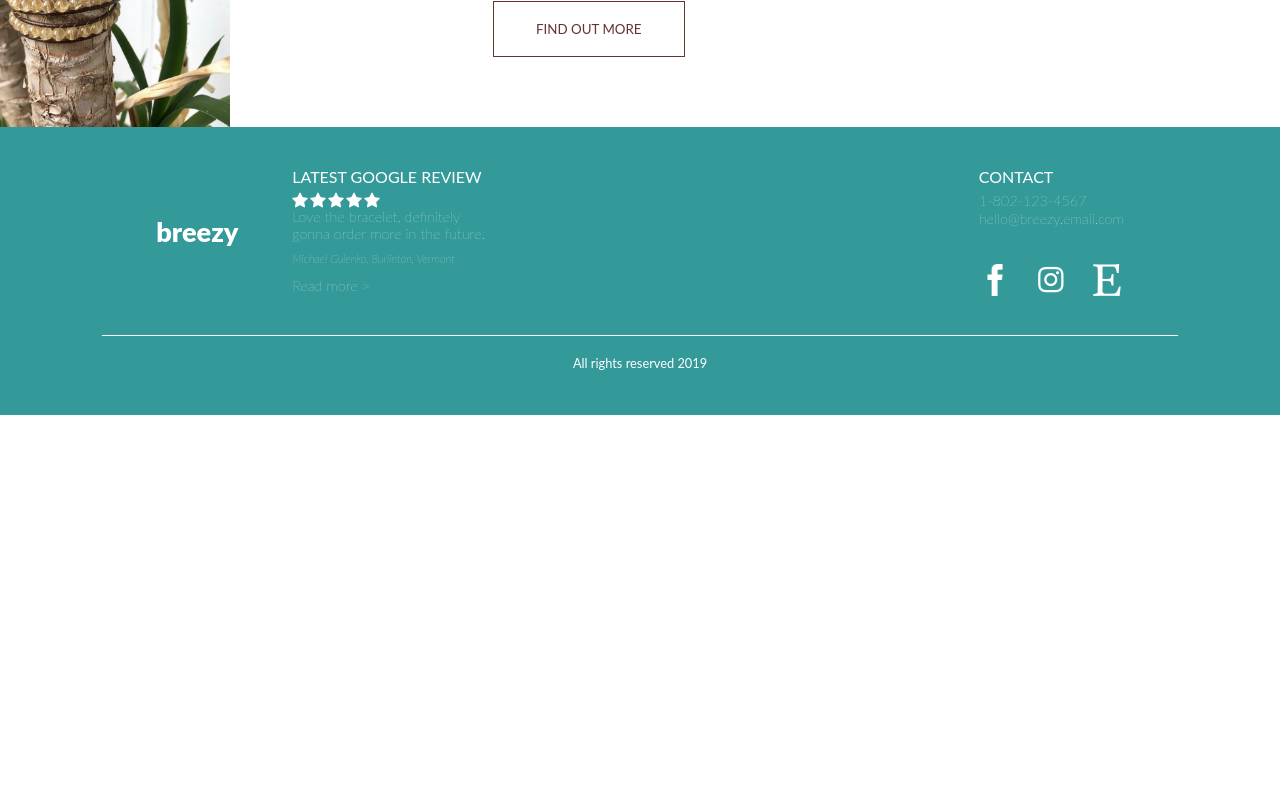
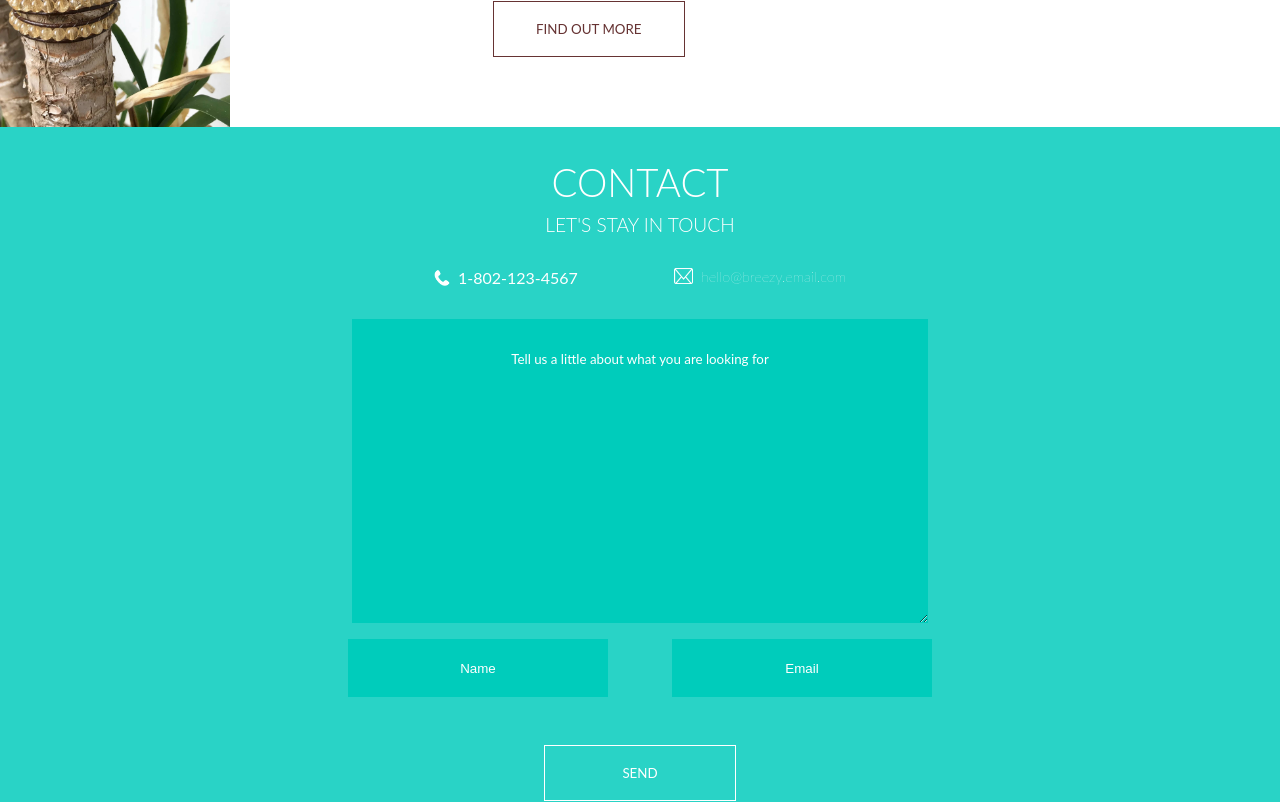
Before and after one commit to mgulenko/breezy, a React (Create React App) app in the folder breezy-v1/: page / in a window 1280 px wide. Shown: the part 2500-3302 px from the top of the page. Before the commit the page ends 2915 px from the top, so only its background shows below. Built offline with nearby package versions, Linux system fonts and the light colour scheme.

Commit message:
Implemented contact component and added it to the main page

```diff
--- a/breezy-v1/src/App.js
+++ b/breezy-v1/src/App.js
@@ -8,6 +8,7 @@ import MainSection from './home_page/MainSectionComponent.js';
 import SubSection from './home_page/SubSectionComponent.js';
 import AboutBlock from './home_page/AboutBlockComponent.js';
 import FooterComponent from './shared_components/footer/FooterComponent';
+import ContactComponent from './shared_components/contact/ContactComponent';
 
 
 class App extends Component {
@@ -59,6 +60,7 @@ class App extends Component {
               content     = 'The Golden Retriever is a large-sized gun dog that retrieves shot waterfowl, such as ducks and upland game birds, during hunting and shooting parties.'
               btnLabel    = 'FIND OUT MORE'
           />
+          <ContactComponent/>
           <FooterComponent/>
 
       </div>
--- /dev/null
+++ b/breezy-v1/src/shared_components/contact/ContactComponent.css
@@ -0,0 +1,59 @@
+.contactContainer
+{
+    display: flex;
+    flex-direction: column;
+}
+
+.contactInfoContainer
+{
+    display: flex;
+    flex-direction: row;
+    justify-content: center;
+}
+
+.contactHeader
+{
+    margin-top: 2rem;
+    margin-bottom: 0.5rem;
+    font-size: 2.4em;
+    font-weight: 300;
+}
+
+.contactSubHeader
+{
+    font-size: 1.2em;
+    font-weight: 300;
+    margin-bottom: 2rem;
+}
+
+
+.contactTextArea
+{
+    width: 40%;
+    height: 18em;
+    align-self: center;
+    font-family: 'Lato';
+    text-align: center;
+    padding: 2rem 2rem 2rem 2rem;
+    margin-bottom: 1rem;
+    margin-top: 2rem;
+    border: none;
+}
+
+input[name=name]
+{
+    width: 20%;
+    height: 3.5rem;
+    text-align: center;
+    border: none;
+    margin-right: 4rem
+
+}
+
+input[name=email]
+{
+    width: 20%;
+    height: 3.5rem;
+    text-align: center;
+    border: none;
+}
--- /dev/null
+++ b/breezy-v1/src/shared_components/contact/ContactComponent.js
@@ -0,0 +1,75 @@
+import React from 'react';
+import './ContactComponent.css'
+import { Palette } from '../../Definitions';
+import ImgPhone from '../../res/icons/phone-icon.png'
+import ImgEmail from '../../res/icons/email-icon.png'
+
+const contactComponent = (props)=>
+{
+    //main cotainer styles
+    const styleContainer =
+    {
+        backgroundColor     : Palette.SecondaryColor,
+        color               : Palette.OnSecondaryColor,
+    };
+
+    //link styles
+    const styleLink =
+    {
+        color: Palette.OnSecondaryColor,
+        textDecoration: 'none',
+    }
+
+     //button alignment
+     const styleButton =
+     {
+         alignSelf: 'center',
+         marginBottom: '2rem',
+         marginTop: '3rem'
+     };
+
+     const styleEdit =
+     {
+         backgroundColor    : Palette.SecondaryVariantColor,
+         color              : Palette.OnSecondaryColor
+     }
+    //define styles for logo images
+    const styleImgPhone =
+    {
+        width:  '1rem',
+        height: '1rem',
+        marginRight: '0.5rem',
+        marginTop: '2px'
+    }
+
+    const styleImgEmail =
+    {
+        width:  '1.2rem',
+        height: '1rem',
+        marginRight: '0.5rem',
+        marginLeft: '6rem'
+    }
+
+    return(
+        <div className="contactContainer" style = {styleContainer}>
+            <div className="contactHeader">CONTACT</div>
+            <div className="contactSubHeader">LET'S STAY IN TOUCH</div>
+            <div className="contactInfoContainer">
+                <img src={ImgPhone} style = {styleImgPhone} alt="" />
+                <div>
+                    1-802-123-4567
+                </div>
+                <img src={ImgEmail} style = {styleImgEmail} alt="" />
+                <a className="footerSectionItem" href="mailto: hello@breezy.email.com" style={styleLink}>hello@breezy.email.com</a>
+            </div>
+            <textarea className="contactTextArea" style={styleEdit}>Tell us a little about what you are looking for</textarea>
+            <div>
+                 <input type="text" style={styleEdit} name="name"  value="Name"/>
+                 <input type="text" style={styleEdit} name="email" value="Email"/>
+            </div>
+            <button className="buttonOnPrimeLrg" style = {styleButton}>SEND</button>
+        </div>
+    );
+}
+
+export default contactComponent;
```
